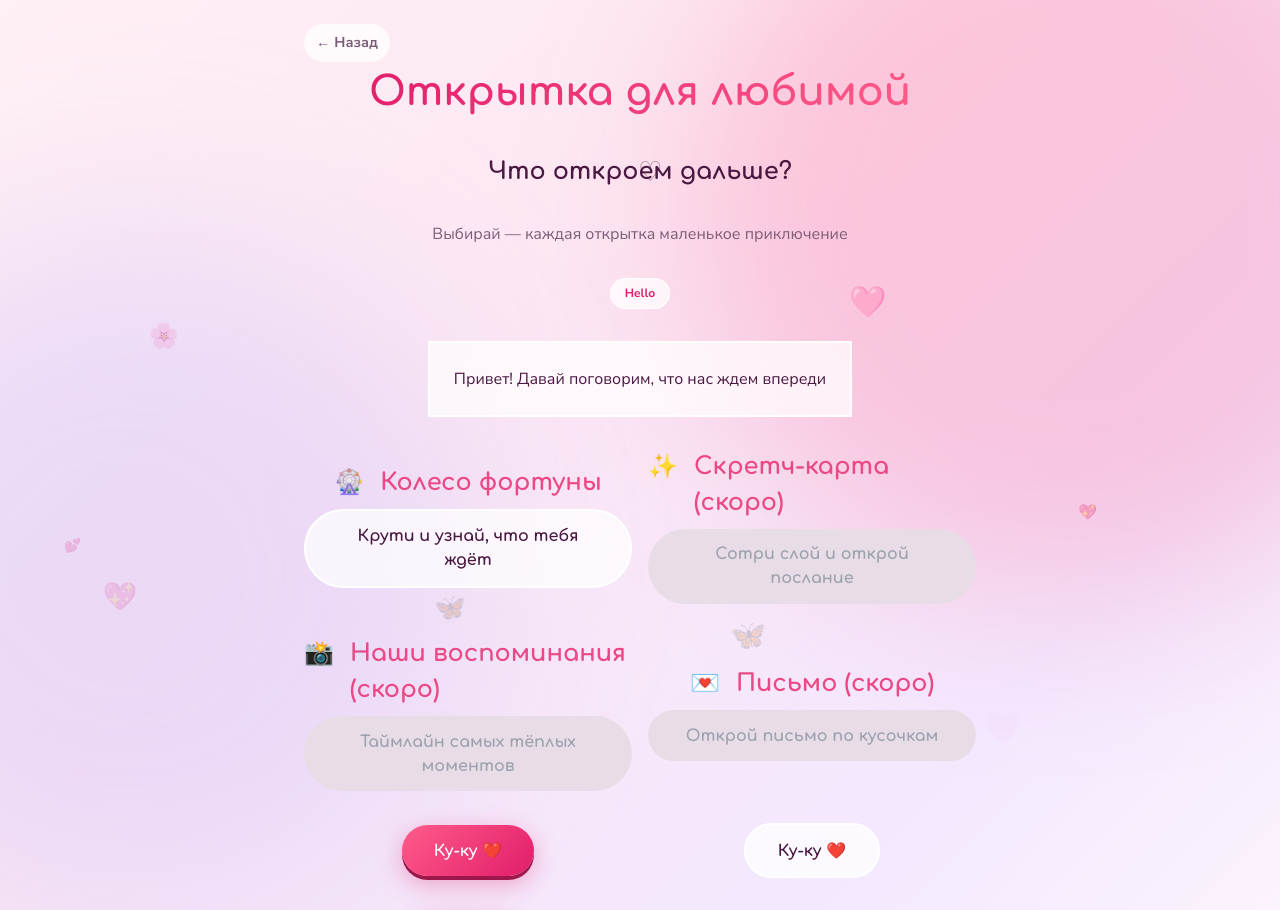
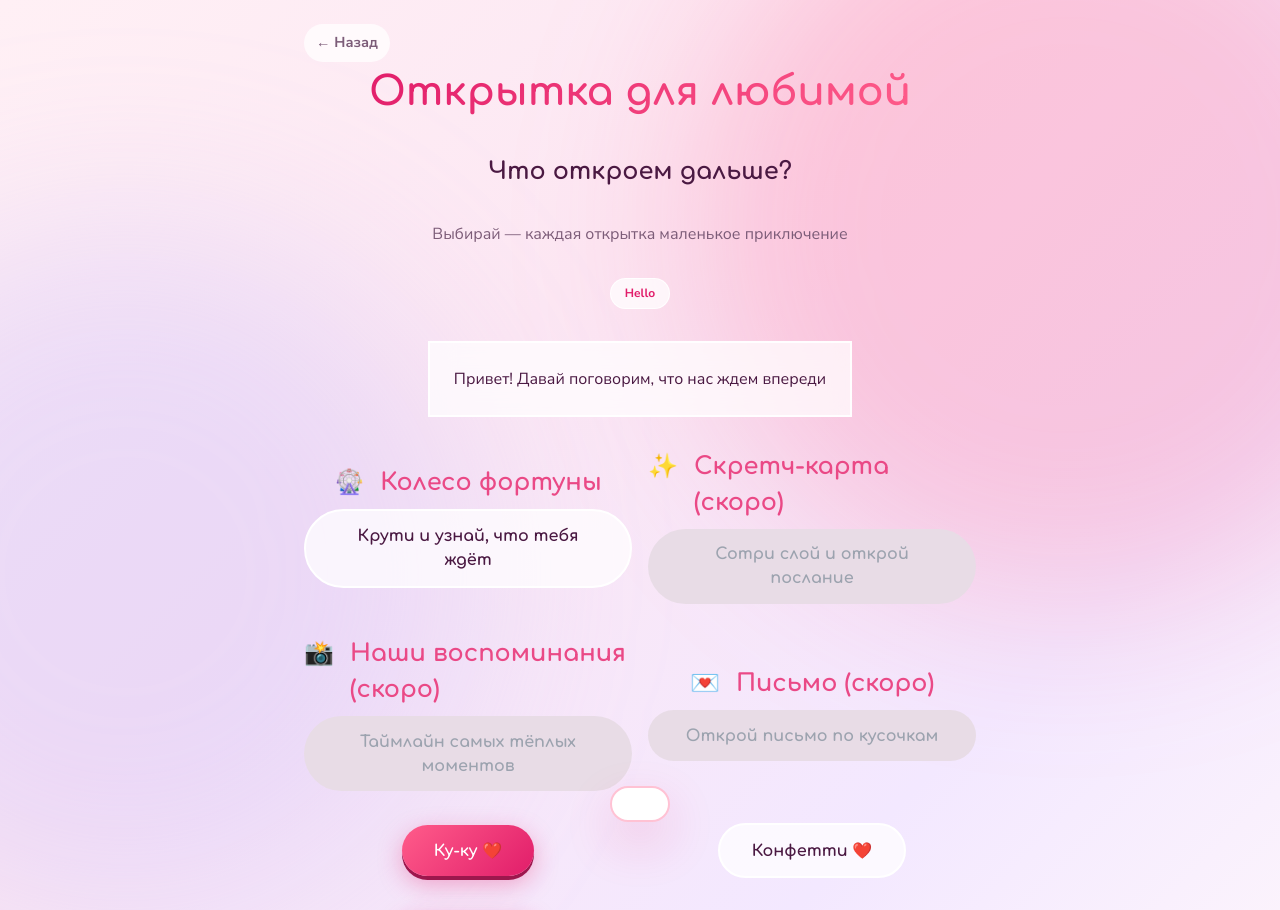
Before and after one commit to grelm21/love_postcard, a Vue app: page /hub in a window 1280 px wide. Shown: the top 910 px of the page. Built offline with nearby package versions, Linux system fonts and the light colour scheme.

Commit message:
chore(toast): Добавлен тост

```diff
--- a/src/App.vue
+++ b/src/App.vue
@@ -1,19 +1,22 @@
 <script setup>
 import BackButtonComponent from './components/BackButtonComponent.vue'
 import FloatingParticles from '@/components/FloatingParticlesComponent.vue'
+import { useToast } from '@/composables/UseToast'
+
+const { message, show } = useToast()
 import { useRoute } from 'vue-router'
 const route = useRoute()
 </script>
 
 <template>
   <div class="scene">
-    <FloatingParticles />
-
+    <!-- <FloatingParticles /> -->
     <div class="wrap">
       <BackButtonComponent v-if="route.path !== '/'" />
       <router-view />
     </div>
   </div>
+  <div :class="['toast', show ? 'show' : '']">{{ message }}</div>
 </template>
 
 <style scoped></style>
--- a/src/components/DialogComponent.vue
+++ b/src/components/DialogComponent.vue
@@ -4,6 +4,10 @@ import { ref } from 'vue'
 import { watch } from 'vue'
 import { mainDialog } from '../data/content'
 import MainButton from './MainButtonComponent.vue'
+import BtnComponent from './BtnComponent.vue'
+import { useToast } from '@/composables/UseToast'
+
+const { showToast } = useToast()
 
 const dialogWindow = ref(null)
 const props = defineProps(['title', 'text', 'photo', 'visible'])
@@ -40,6 +44,11 @@ watch(
       <p class="font-manrope">
         {{ mainDialog.text }}
       </p>
+      <div class="flex justify-center">
+        <BtnComponent variant="primary" size="sm" tag="button" @click="showToast('Диалог ❤️')"
+          >Тост Ку-ку ❤️></BtnComponent
+        >
+      </div>
       <router-link :to="mainDialog.explorePath" class="flex justify-center mb-8">
         <MainButton :title="mainDialog.exploreButton" />
       </router-link>
--- a/src/components/FloatingParticlesComponent.vue
+++ b/src/components/FloatingParticlesComponent.vue
@@ -37,18 +37,4 @@ const { particles } = useParticles(30)
   opacity: 0;
   animation: float-up linear infinite backwards;
 }
-
-@keyframes float-up {
-  from {
-    transform: translateY(90vh);
-    opacity: 0;
-  }
-  20% {
-    opacity: 0.6;
-  }
-  to {
-    transform: translateY(-110vh);
-    opacity: 0;
-  }
-}
 </style>
--- /dev/null
+++ b/src/composables/UseToast.js
@@ -0,0 +1,18 @@
+import { ref } from 'vue'
+const message = ref('')
+const show = ref(false)
+
+export function useToast() {
+  function showToast(msg, duration = 3500) {
+    if (!show.value) {
+      show.value = true
+      message.value = msg
+
+      setTimeout(() => {
+        show.value = false
+        message.value = ''
+      }, duration)
+    }
+  }
+  return { showToast, message, show }
+}
--- /dev/null
+++ b/src/composables/useConfetti.js
@@ -0,0 +1,20 @@
+const PARTICLES = ['💕', '✨', '💗', '🌸', '⭐', '💖', '🩷', '♡', '🦋', '🎀']
+
+export function useConfetti() {
+  function confetti(n = 50) {
+    for (let i = 0; i < n; i++) {
+      const p = document.createElement('span')
+      p.className = 'confetti-emoji'
+      p.textContent = PARTICLES[i % PARTICLES.length]
+      p.style.left = `${Math.random() * 100}%`
+      p.style.top = '0'
+      p.style.fontSize = `${0.9 + Math.random() * 1.4}rem`
+      const duration = 2.5 + Math.random() * 3
+      const delay = Math.random() * 0.4
+      p.style.animation = `float-up ${duration}s linear ${delay}s forwards`
+      document.body.appendChild(p)
+      setTimeout(() => p.remove(), (duration + delay + 0.5) * 1000)
+    }
+  }
+  return { confetti }
+}
--- a/src/style.css
+++ b/src/style.css
@@ -193,6 +193,50 @@ body {
   color: #c4b5c0;
 }
 
+.confetti-emoji {
+  position: fixed;
+  top: 0;
+  pointer-events: none;
+  z-index: 200;
+  opacity: 0;
+}
+
+@keyframes float-up {
+  from {
+    transform: translateY(90vh);
+    opacity: 0;
+  }
+  20% {
+    opacity: 0.6;
+  }
+  to {
+    transform: translateY(-110vh);
+    opacity: 0;
+  }
+}
+
+.toast {
+  position: fixed;
+  z-index: 90;
+  bottom: 2rem;
+  left: 50%;
+  font-family: 'Comfortaa', sans-serif;
+  font-weight: 800;
+  color: var(--rose-deep);
+  background: #fff;
+  border: 2px solid var(--rose-soft);
+  border-radius: var(--radius-pill);
+  box-shadow: var(--shadow-lift);
+  padding: 1rem 1.75rem;
+  transform: translate(-50%, 150%);
+  white-space: nowrap;
+  transition: transform 0.5s cubic-bezier(0.34, 1.56, 0.64, 1);
+}
+
+.toast.show {
+  transform: translate(-50%, 0);
+}
+
 .button {
   box-shadow:
     inset 0 6.69px 6.69px #ea4986,
--- a/src/views/HubView.vue
+++ b/src/views/HubView.vue
@@ -1,7 +1,17 @@
 <script setup>
+import { onMounted } from 'vue'
 import BtnComponent from '@/components/BtnComponent.vue'
 import GlassCard from '@/components/GlassCardComponent.vue'
 import { hubPage, hubItems } from '../data/content'
+import { useConfetti } from '@/composables/useConfetti'
+import { useToast } from '@/composables/UseToast'
+
+const { showToast } = useToast()
+const { confetti } = useConfetti()
+
+function onWin() {
+  confetti(45)
+}
 </script>
 
 <template>
@@ -43,10 +53,14 @@ import { hubPage, hubItems } from '../data/content'
       </router-link>
     </div>
     <div class="flex justify-center">
-      <BtnComponent variant="ghost" size="md" tag="button">Ку-ку ❤️</BtnComponent>
+      <BtnComponent variant="ghost" size="md" tag="button" @click="onWin()"
+        >Конфетти ❤️</BtnComponent
+      >
     </div>
     <div class="flex justify-center">
-      <BtnComponent variant="primary" size="sm" tag="button">Ку-ку ❤️</BtnComponent>
+      <BtnComponent variant="primary" size="sm" tag="button" @click="showToast('Хаб ❤️')"
+        >Тост Ку-ку ❤️</BtnComponent
+      >
     </div>
     <div class="flex justify-center">
       <BtnComponent variant="ghost" size="sm" tag="button">Ку-ку ❤️</BtnComponent>
```
